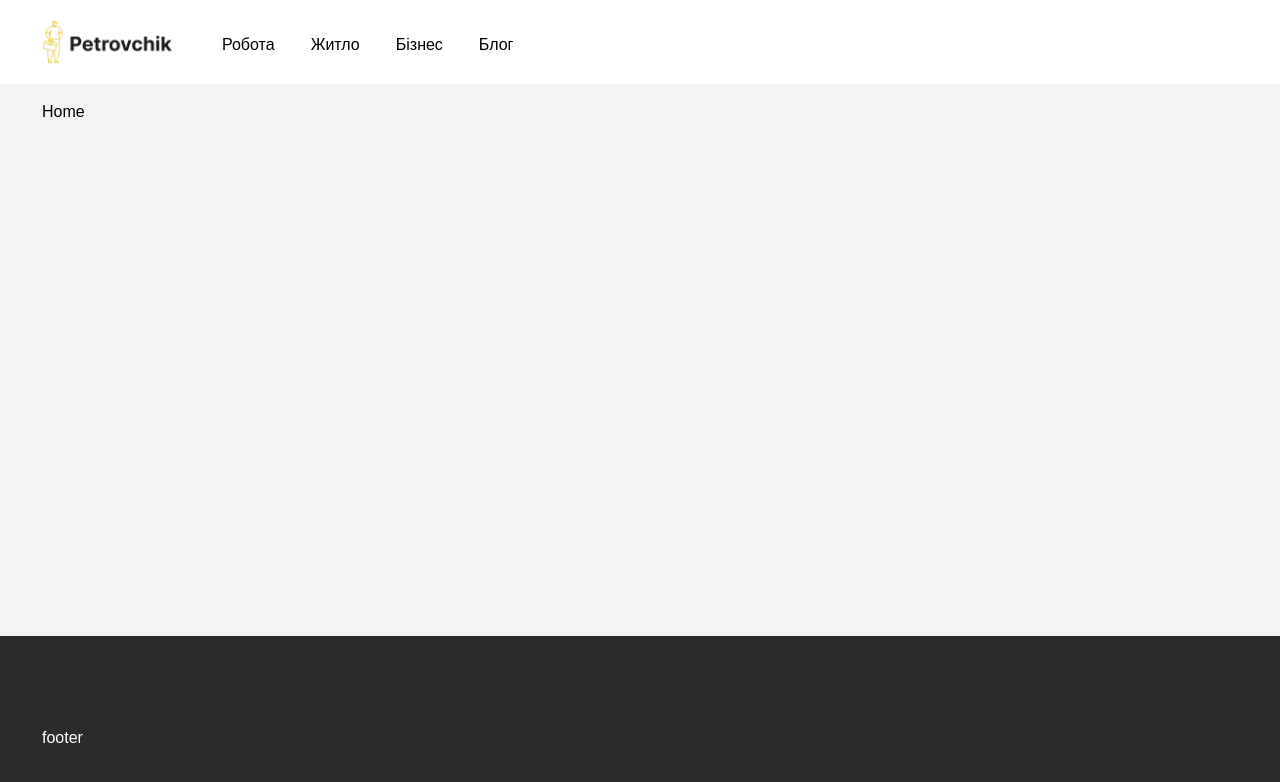
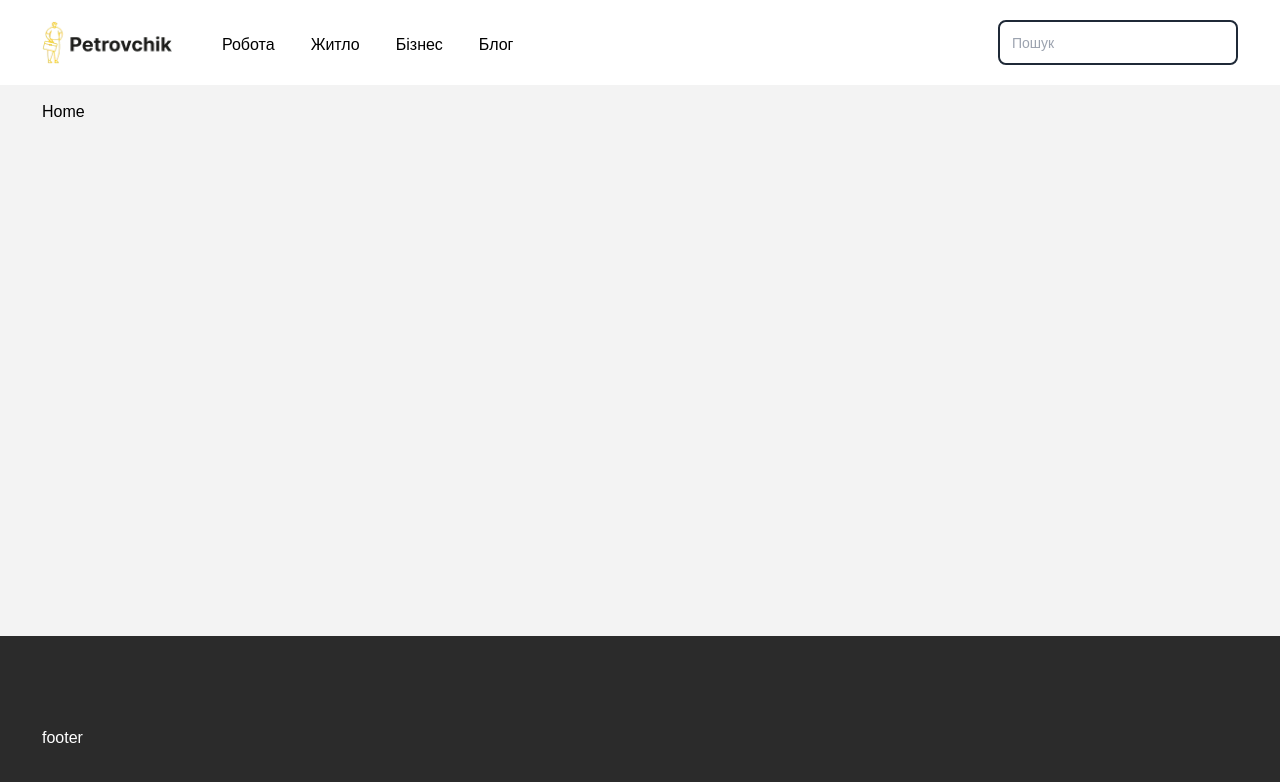
Before and after one commit to macs1756/petrovchik-next-client, a Next.js app: page / in a window 1280 px wide. Shown: the top 782 px of the page. Built offline with nearby package versions, Linux system fonts and the light colour scheme.

Commit message:
add search comp v2

```diff
--- a/src/app/components/Header/index.tsx
+++ b/src/app/components/Header/index.tsx
@@ -40,7 +40,7 @@ export default function Header (){
           </div>
 
 
-          <div className="flex items-center justify-center">
+          <div className="flex items-center justify-center gap-[12px]">
               <HeaderSearch />
           </div>
 
--- a/src/app/components/HeaderSearch/index.tsx
+++ b/src/app/components/HeaderSearch/index.tsx
@@ -6,11 +6,13 @@ export default function HeaderSearch() {
 
 
   return (
-    <div >
+    <div className='border-2 border-solid border-gray-800 rounded-[8px] w-[240px] h-[45px]'>
       <input
+      className='rounded-[8px] w-full h-full pl-[12px] text-[14px] '
       type="text"
       value={searchValue}
       onChange={(e) => {setSearchValue(e.target.value)}}
+      placeholder='Пошук'
        />
     </div>
   )
```
